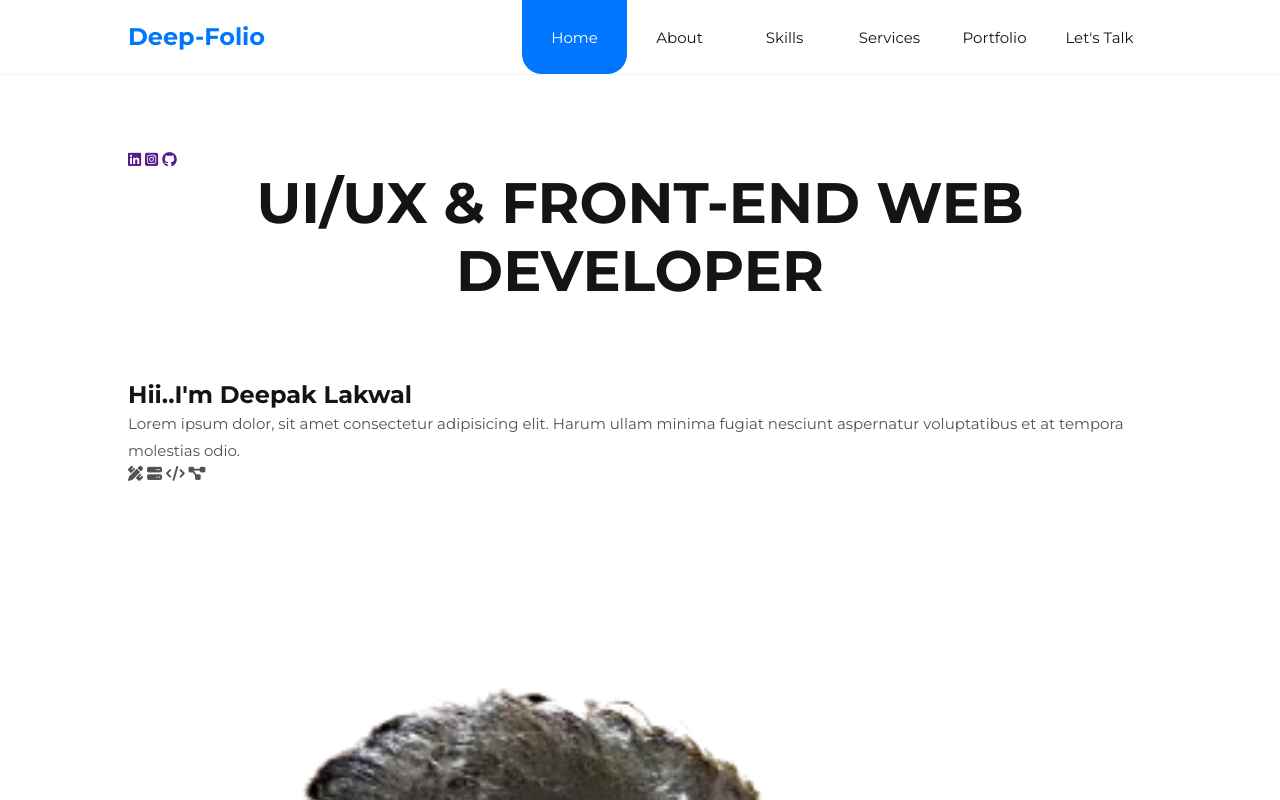
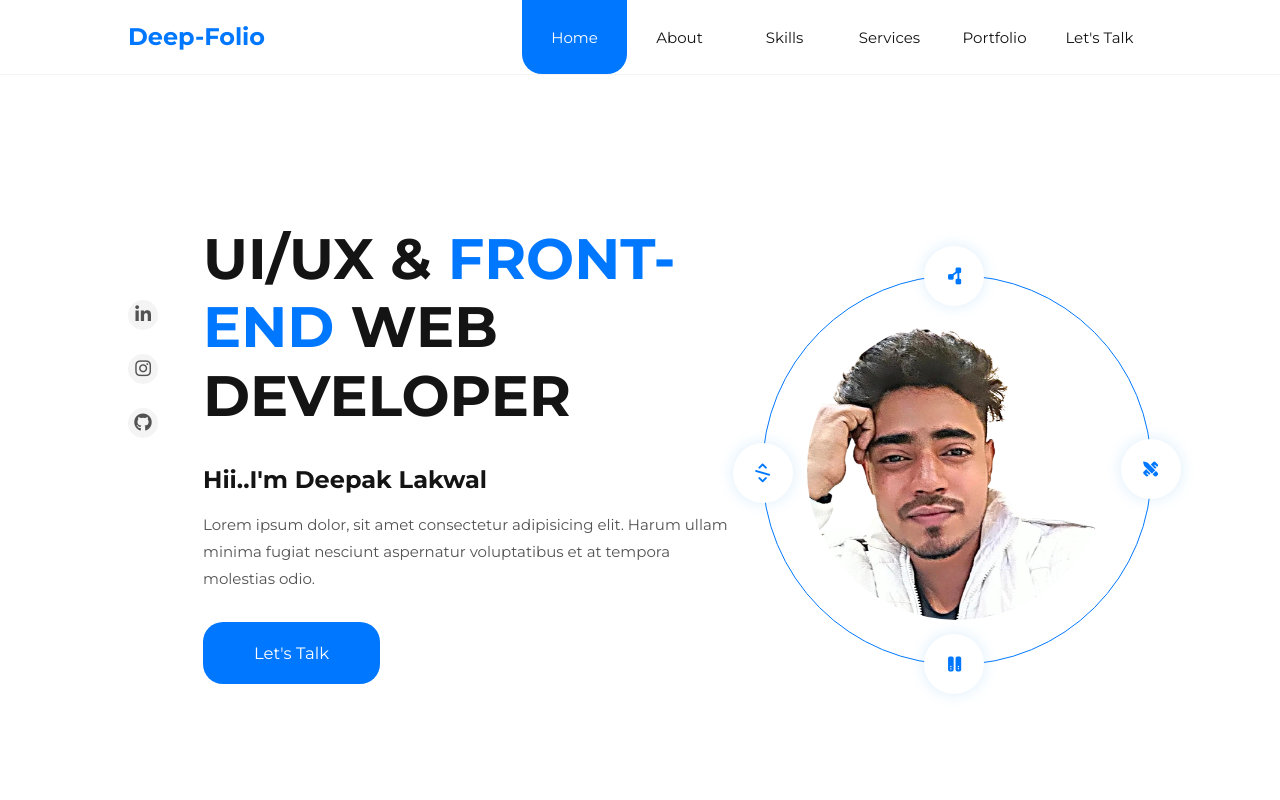
Before and after one commit to Deep26lak/Personal-portfolio, a plain HTML site: page index.html in a window 1280 px wide. Shown: the top 800 px of the page. Drawn offline with Linux system fonts and the light colour scheme.

Commit message:
landing section completed

```diff
--- a/index.html
+++ b/index.html
@@ -30,32 +30,36 @@
     <section class="landing">
       <div class="container">
         <div class="socials">
-          <a href=""><i class="fa-brands fa-linkedin"></i></a>
-          <a href=""><i class="fa-brands fa-square-instagram"></i></a>
+          <a href=""><i class="fa-brands fa-linkedin-in"></i></a>
+          <a href=""><i class="fa-brands fa-instagram"></i></a>
           <a href=""><i class="fa-brands fa-github"></i></a>
         </div>
         <div class="info">
-          <h1>UI/UX & FRONT-END WEB DEVELOPER</h1>
+          <h1>UI/UX & <span> FRONT-END </span> WEB DEVELOPER</h1>
           <h3>Hii..I'm Deepak Lakwal</h3>
           <p>
             Lorem ipsum dolor, sit amet consectetur adipisicing elit. Harum
             ullam minima fugiat nesciunt aspernatur voluptatibus et at tempora
             molestias odio.
           </p>
+          <a href="#contact" class="btn btn__primary"> Let's Talk </a>
         </div>
         <div class="profile__area">
             <div class="outer__circle">
-                <i class="fa-solid fa-pen-ruler"></i>
-                <i class="fa-solid fa-server"></i>
-                <i class="fa-solid fa-code"></i>
-                <i class="fa-solid fa-diagram-project"></i>
+                <span><i class="fa-solid fa-pen-ruler"></i></span>
+                <span><i class="fa-solid fa-server"></i></span>
+                <span><i class="fa-solid fa-code"></i></span>
+                <span><i class="fa-solid fa-diagram-project"></i></span>
             </div>
             <div class="inner__circle">
-                <img src="./images/deep-nonbg.png" alt="">
+                <img src="./images/deep-new2-removebg-preview.png" alt="">
             </div>
         </div>
       </div>
     </section>
+
+    <!-- ======================----- End of landing page---------------========================= -->
+
 
     <script
       src="https://kit.fontawesome.com/ce328ec234.js"
--- a/style.css
+++ b/style.css
@@ -6,7 +6,7 @@
     --color-dark: #525252;
     --color-black: #141415;
     --color-primary: #0077ff;
-    --color-primary-light: hsl(14, 89%, 53%, 12%);
+    --color-primary-light: hsla(206, 87%, 62%, 0.2);
     --color-success: #29f5a6;
     --color-warning: #ffce31;
 
@@ -78,9 +78,10 @@ img{
     display: inline-block;
     margin: 2rem 0;
     transition: var(--transition);
+    border-radius: 20px;
 }
 .btn:hover{
-    box-shadow: .2rem 2rem var(--color-primary-light);
+    box-shadow: .7rem 1.2rem var(--color-primary-light);
 }
 .btn__primary{
     background-color: var(--color-primary);
@@ -136,3 +137,116 @@ background-color: var(--color-primary);
 color: var(--color-white);
 
 }
+
+/* =========------  landing page --------==================== */
+section.landing{
+    display: grid;
+    place-items:center;
+    position: relative;
+    top: 5rem;
+    padding-bottom: 14rem;
+}
+section.landing .container{
+    display: grid;
+    grid-template-columns: 5rem auto 26rem;
+}
+section.landing .socials{
+    display: flex;
+    flex-direction: column;
+    gap: 1.6rem;
+    margin-top: 5rem;
+}
+section.landing .socials a{
+    font-size: 1.2rem;
+    background-color: var(--color-light);
+    color: var(--color-dark);
+    border-radius: 50%;
+    padding: .5rem;
+    height: 2rem;
+    width: 2rem;
+    display: flex;
+    justify-content: center;
+    align-items: center;
+    transition: var(--transition);
+}
+section.landing .socials a:hover{
+    background-color: var(--color-primary);
+    color: var(--color-white);
+    border: 3px solid var(--color-primary);
+}
+section.landing .info h1{
+    text-align: left;
+    margin: 0;
+}
+section.landing .info h1 span{
+    color: var(--color-primary);
+}
+section.landing .info h3{
+    margin: 2.4rem 0 1.1rem;
+}
+section.landing .info p{
+    width: 35rem;
+}
+
+section.landing .profile__area{
+    display: flex;
+    justify-content: center;
+    align-items: center;
+}
+section.landing .profile__area .outer__circle{
+    width: 26rem;
+    height: 26rem;
+    border: 1px solid var(--color-primary);
+    border-radius: 50%;
+    position: relative;
+    animation: move 20s linear infinite;
+
+}
+@keyframes move {
+    to{
+        transform: rotate(360deg);
+    }
+}
+section.landing .profile__area .outer__circle span{
+    display: block;
+    width: 4rem;
+    height: 4rem;
+    border-radius: 50%;
+    position: absolute;
+    background-color: var(--color-white);
+    color: var(--color-primary);
+    display: flex;
+    justify-content: center;
+    align-items: center;
+    box-shadow: 0 0 1rem var(--color-primary-light);
+
+
+}
+
+section.landing .profile__area .outer__circle span:nth-child(1){
+  left: 42%;
+  top: -2rem;
+
+}
+section.landing .profile__area .outer__circle span:nth-child(2){
+  right: -2rem;
+  top: 43%;
+}
+section.landing .profile__area .outer__circle span:nth-child(3){
+    left: 43%;
+    bottom: -2rem;
+
+  }
+section.landing .profile__area .outer__circle span:nth-child(4){
+    left: -2rem;
+    top: 43%;
+
+  }
+section.landing .profile__area .inner__circle{
+   position: absolute;
+   width: 20rem;
+   height: 20rem;
+   border-radius: 50%;
+   overflow: hidden;
+   /* border: 2px solid black; */
+}
```
Also changed, not shown: images/deep-new2-removebg-preview.png (added), images/deep-new2.jpg (added), images/deep-nonbg.png (deleted), images/deep-white.png (deleted), images/deep.jpg (deleted).
